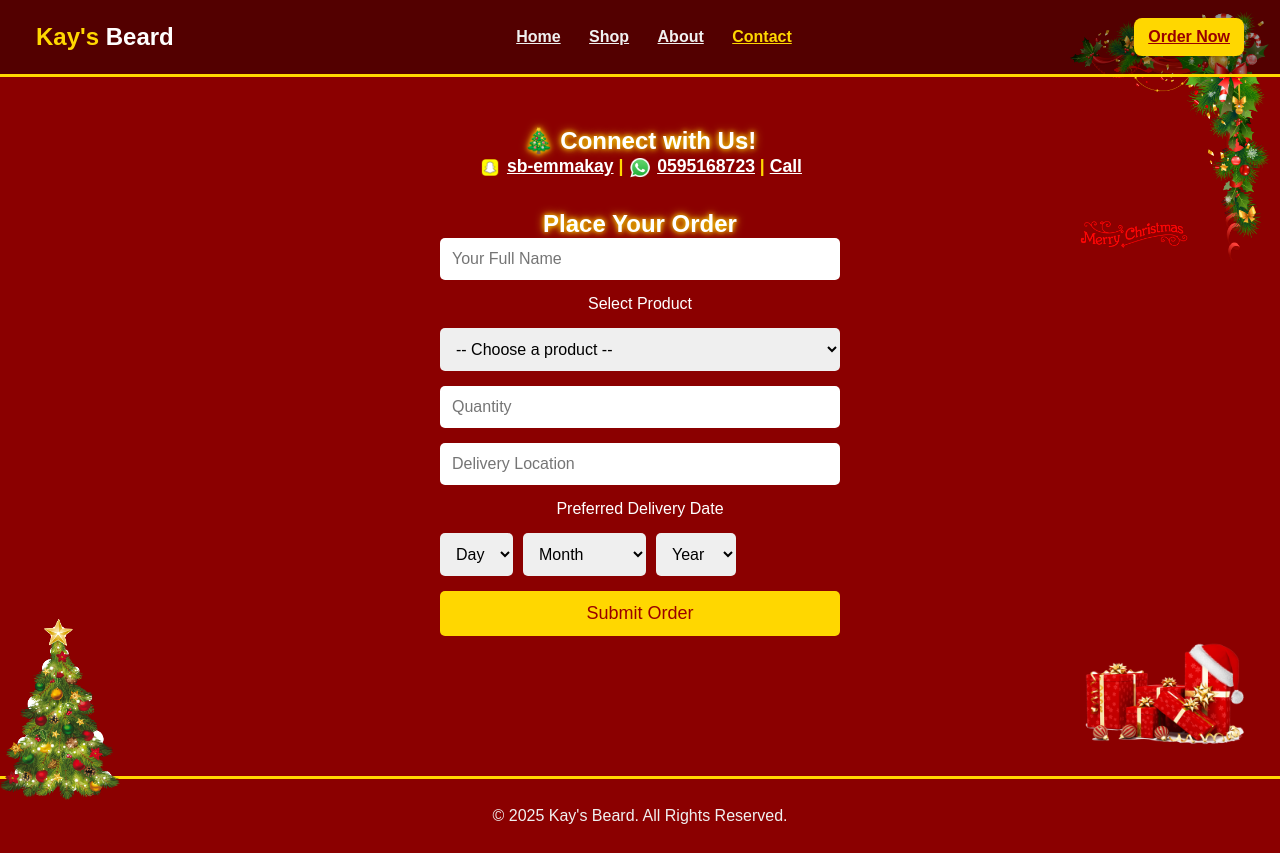
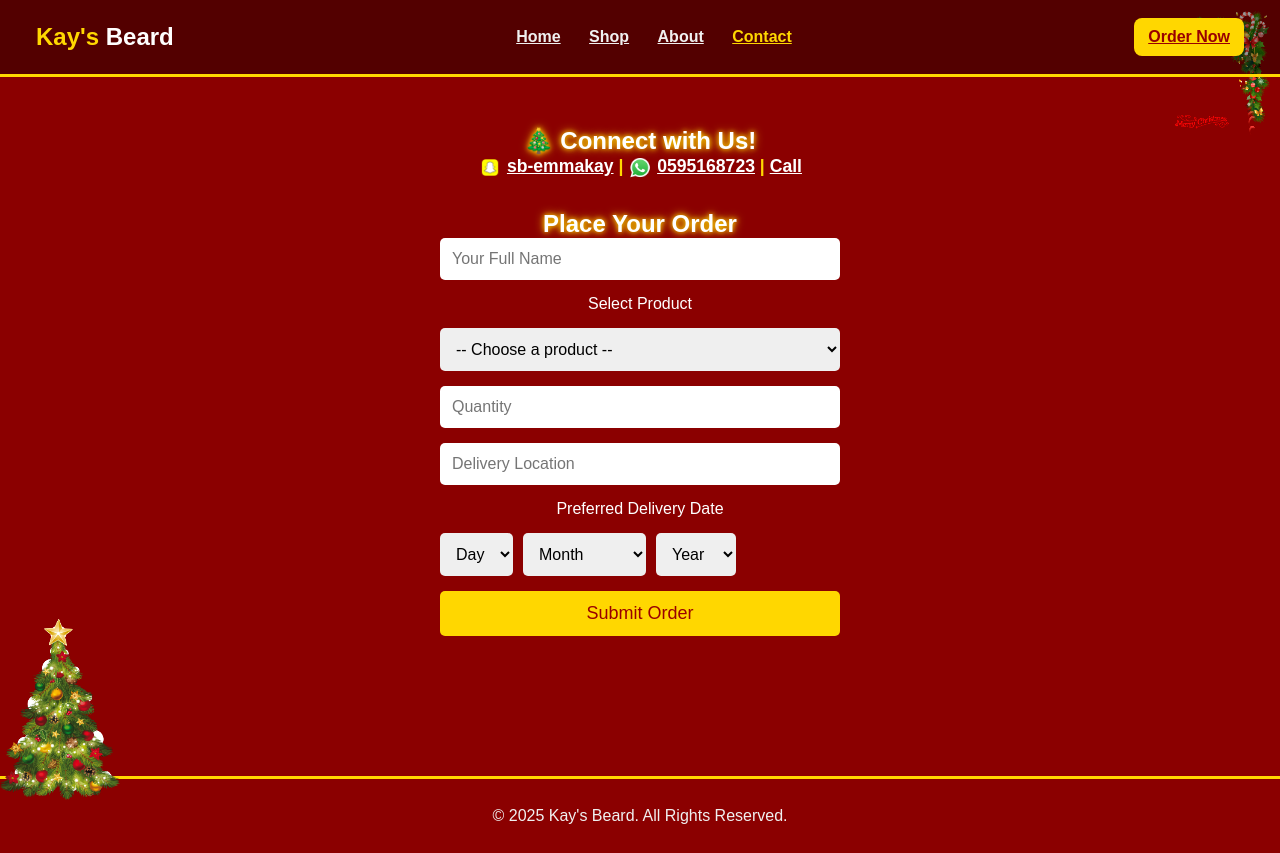
Before and after one commit to kays-beard/kay-sbeard, a plain HTML site: page contact.html in a window 1280 px wide. Drawn offline with Linux system fonts and the light colour scheme.

Commit message:
Update style.css

```diff
--- a/style.css
+++ b/style.css
@@ -329,8 +329,8 @@ body{
     pointer-events: none;
 }
 .christmas-tree { bottom: 0; left: 0; width: 120px; }
-.christmas-bell { top: 10px; right: 10px; width: 200px; }
-.christmas-gift { bottom: 10px; right: 20px; width: 200px; }
+.christmas-bell { top: 10px; right: 10px; width: 100px; }
+
 
 /* --- Countdown Timer --- */
 .countdown{
```
